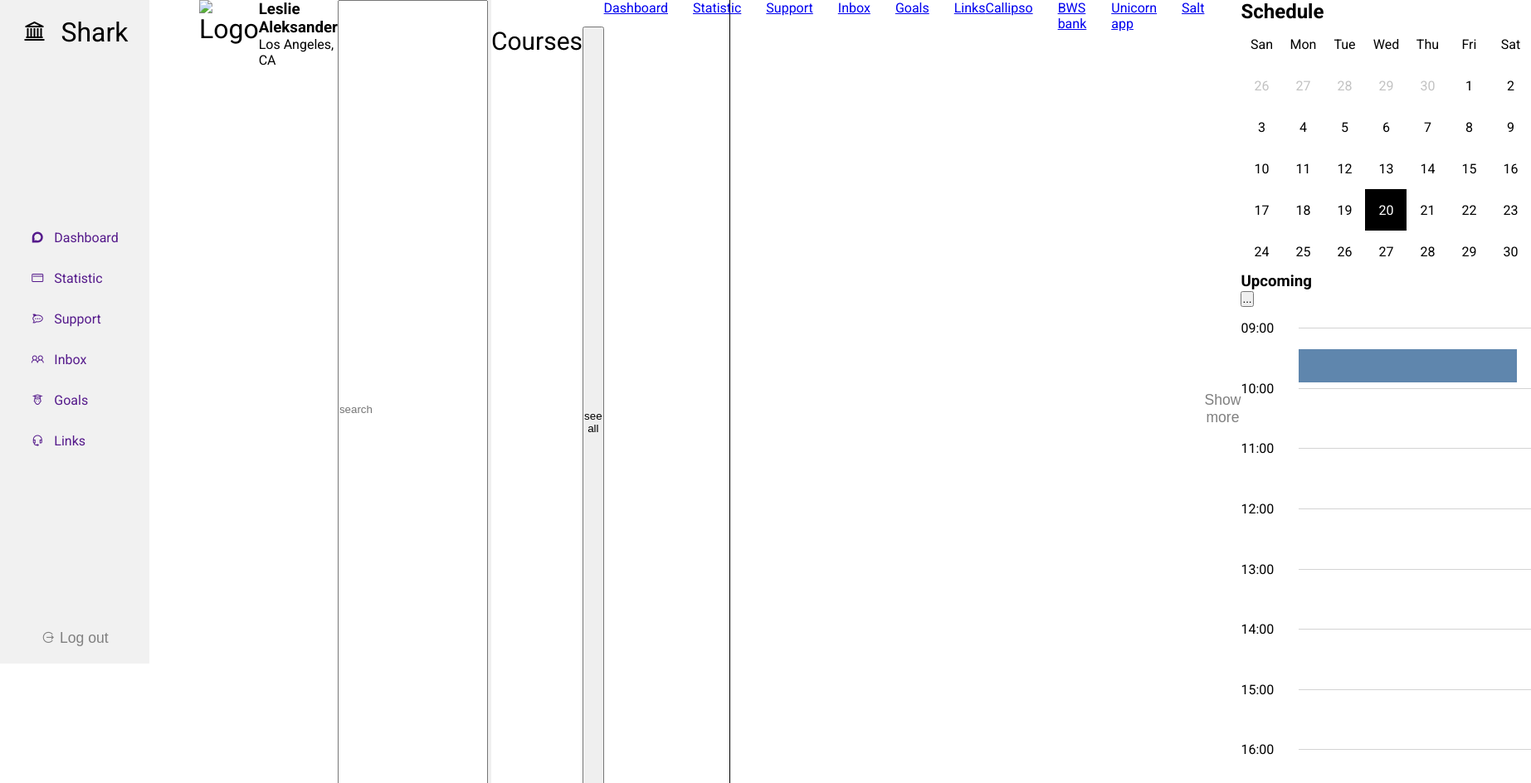
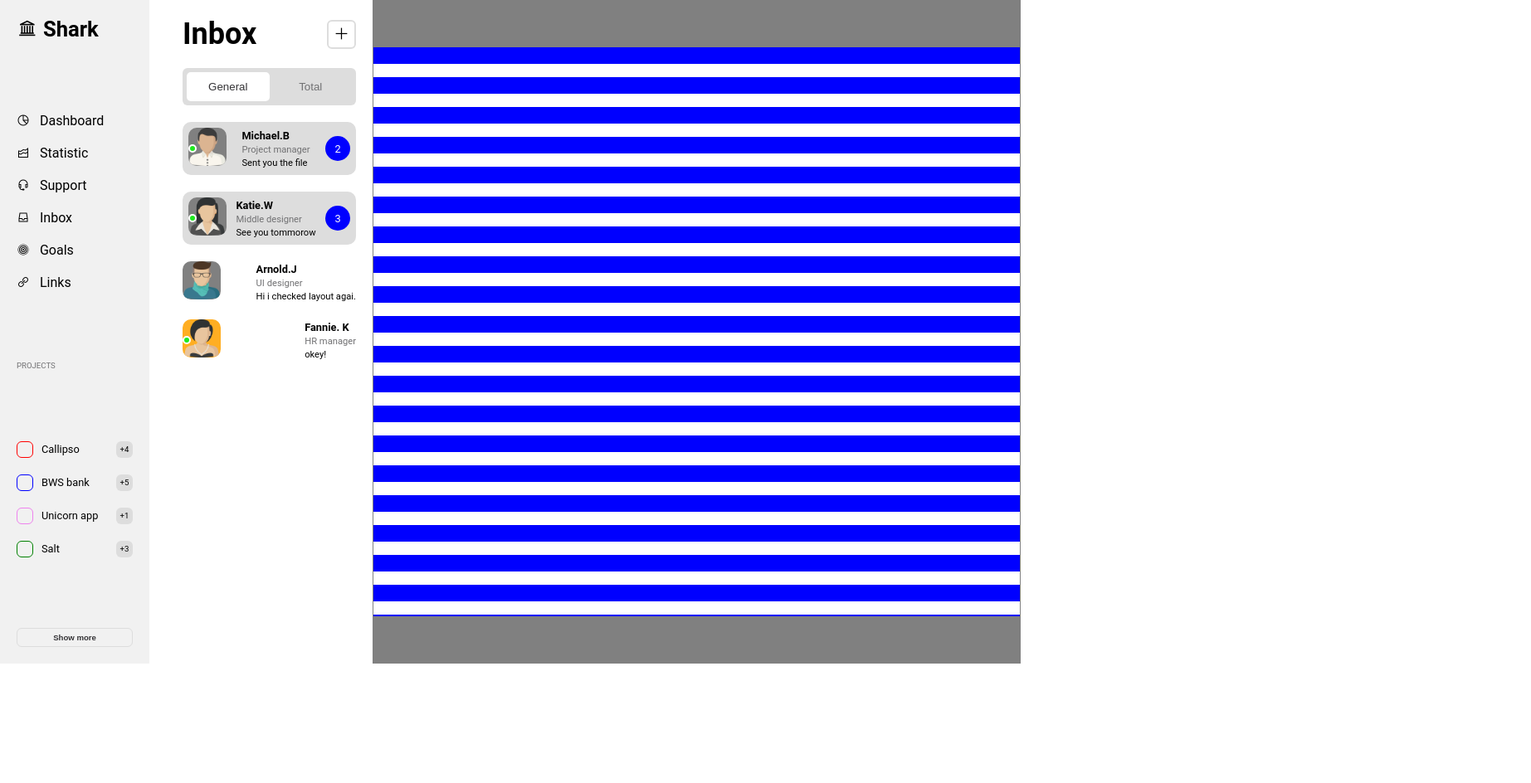
Before and after one commit to VladYanch/Project_FE_Chat, a plain HTML site: page index.html in a window 1280 px wide. Shown: the top 944 px of the page at 83% size, 1845 px wide, since content can reach past the window. After the commit the page ends 800 px from the top, so only its background shows below. Drawn offline with nearby package versions, Linux system fonts and the light colour scheme.

Commit message:
add avatar

```diff
--- a/index.html
+++ b/index.html
@@ -9,25 +9,26 @@
     <link rel="stylesheet"
         href="https://maxst.icons8.com/vue-static/landings/line-awesome/line-awesome/1.3.0/css/line-awesome.min.css" />
     <link rel="stylesheet" href="styles.css">
+    <link rel="stylesheet" href="script.js">
 </head>
 
 <body>
     <aside class="menu">
         <div class="logo">
-            <span class="nav__icon">
+            <span class="logo__icon">
                 <i class="las la-university"></i>
             </span>
-            <span class="nav__text">
+            <span class="logo__text">
                 Shark
             </span>
         </div>
 
         <nav class="nav">
-            <ul class="nav__list link">
+            <ul class="nav__list list">
                 <li class="nav__item">
-                    <a href="" class="nav__item">
+                    <a href="" class="nav__link link">
                         <span class="nav__icon">
-                            <i class="lab la-discourse"></i>
+                            <i class="las la-chart-pie"></i>
                         </span>
                         <span class="nav__text">
                             Dashboard
@@ -36,9 +37,9 @@
                 </li>
 
                 <li class="nav__item">
-                    <a href="" class="nav__item">
+                    <a href="" class="nav__link link">
                         <span class="nav__icon">
-                            <i class="las la-credit-card"></i>
+                            <i class="las la-chart-area"></i>
                         </span>
                         <span class="nav__text">
                             Statistic
@@ -47,9 +48,9 @@
                 </li>
 
                 <li class="nav__item">
-                    <a href="" class="nav__item">
+                    <a href="" class="nav__link link">
                         <span class="nav__icon">
-                            <i class="lab la-rocketchat"></i>
+                            <i class="las la-headset"></i>
                         </span>
                         <span class="nav__text">
                             Support
@@ -58,9 +59,9 @@
                 </li>
 
                 <li class="nav__item">
-                    <a href="" class="nav__item">
+                    <a href="" class="nav__link link">
                         <span class="nav__icon">
-                            <i class="las la-user-friends"></i>
+                            <i class="las la-inbox"></i>
                         </span>
                         <span class="nav__text">
                             Inbox
@@ -69,9 +70,9 @@
                 </li>
 
                 <li class="nav__item">
-                    <a href="" class="nav__item">
+                    <a href="" class="nav__link link">
                         <span class="nav__icon">
-                            <i class="las la-user-graduate"></i>
+                            <i class="las la-bullseye"></i>
                         </span>
                         <span class="nav__text">
                             Goals
@@ -80,9 +81,9 @@
                 </li>
 
                 <li class="nav__item">
-                    <a href="" class="nav__item">
+                    <a href="" class="nav__link link">
                         <span class="nav__icon">
-                            <i class="las la-headset"></i>
+                            <i class="las la-link"></i>
                         </span>
                         <span class="nav__text">
                             Links
@@ -92,161 +93,163 @@
             </ul>
         </nav>
 
-        <button class="button">
-            <span class="icon">
-                <i class="las la-sign-out-alt"></i>
-            </span>
-            Log out
-        </button>
-
-    </aside>
-
-    <main>
-
-        <section class="hero">
-            <img class="logo" src="#" alt="Logo">
-
-            <div class="name">
-                <h3 class="person__title">Leslie Aleksander</h3>
-                <p class="person__text">Los Angeles, CA</>
-            </div>
-
-            <div class="search"></div>
-            <input type="text" placeholder="search">
-            <button class="header__button"></button>
-            </div>
-
-
-            <div class="head">
-                <span class="head__title">Courses</span>
-                <button class="button_see">see all</button>
-            </div>
-
-            <ul class="menu__site list">
-                <li><a href="#" class="menu-list-item link">Dashboard</a></li>
-                <li><a href="#" class="menu-list-item link">Statistic</a></li>
-                <li><a href="#" class="menu-list-item link">Support</a></li>
-                <li><a href="#" class="menu-list-item link">Inbox</a></li>
-                <li><a href="#" class="menu-list-item link">Goals</a></li>
-                <li><a href="#" class="menu-list-item link">Links</a></li>
-            </ul>
-
-            <ul class="menu__site list">
-                <li>
-                    <a href="#" class="menu-list-item link">Callipso</a>
-
+        <p class="projects_title">projects</p>
+        <ul class="projects list link">
+            <li class="projects__item link">
+                <div class="projects__item-icon projects__item-icon--red"></div>
+                <a href="#" class="projects__item-link link">Callipso</a>
+                <div class="projects__item-count">+4</div>
             </li>
-                <li><a href="#" class="menu-list-item link">BWS bank</a></li>
-                <li><a href="#" class="menu-list-item link">Unicorn app</a></li>
-                <li><a href="#" class="menu-list-item link">Salt</a></li>
+            <li class="projects__item link">
+                <div class="projects__item-icon projects__item-icon--blue"></div>
+                <a href="#" class="projects__item-link link">BWS bank</a>
+                <div class="projects__item-count">+5</div>
+            </li>
+            <li class="projects__item link">
+                <div class="projects__item-icon projects__item-icon--violet"></div>
+                <a href="#" class="projects__item-link link">Unicorn app</a>
+                <div class="projects__item-count">+1</div>
+            </li>
+            <li class="projects__item link">
+                <div class="projects__item-icon projects__item-icon--green"></div>
+                <a href="#" class="projects__item-link link">Salt</a>
+                <div class="projects__item-count">+3</div>
+            </li>
         </ul>
 
         <button class="button">
             Show more
         </button>
-        </section>
+    </aside>
 
-
-        <div class="right">
-            <section class="section-calendar">
-                <h2>Schedule</h2>
-
-                <ul class="calendar">
-                    <li class="calendar__item calendar__item--small">San</li>
-                    <li class="calendar__item calendar__item--small">Mon</li>
-                    <li class="calendar__item calendar__item--small">Tue</li>
-                    <li class="calendar__item calendar__item--small">Wed</li>
-                    <li class="calendar__item calendar__item--small">Thu</li>
-                    <li class="calendar__item calendar__item--small">Fri</li>
-                    <li class="calendar__item calendar__item--small">Sat</li>
-                    <li class="calendar__item calendar__item--grey">26</li>
-                    <li class="calendar__item calendar__item--grey">27</li>
-                    <li class="calendar__item calendar__item--grey">28</li>
-                    <li class="calendar__item calendar__item--grey">29</li>
-                    <li class="calendar__item calendar__item--grey">30</li>
-                    <li class="calendar__item">1</li>
-                    <li class="calendar__item">2</li>
-                    <li class="calendar__item">3</li>
-                    <li class="calendar__item">4</li>
-                    <li class="calendar__item">5</li>
-                    <li class="calendar__item">6</li>
-                    <li class="calendar__item">7</li>
-                    <li class="calendar__item">8</li>
-                    <li class="calendar__item">9</li>
-                    <li class="calendar__item">10</li>
-                    <li class="calendar__item">11</li>
-                    <li class="calendar__item">12</li>
-                    <li class="calendar__item">13</li>
-                    <li class="calendar__item">14</li>
-                    <li class="calendar__item">15</li>
-                    <li class="calendar__item">16</li>
-                    <li class="calendar__item">17</li>
-                    <li class="calendar__item">18</li>
-                    <li class="calendar__item">19</li>
-                    <li class="calendar__item calendar__item--active">20</li>
-                    <li class="calendar__item">21</li>
-                    <li class="calendar__item">22</li>
-                    <li class="calendar__item">23</li>
-                    <li class="calendar__item">24</li>
-                    <li class="calendar__item">25</li>
-                    <li class="calendar__item">26</li>
-                    <li class="calendar__item">27</li>
-                    <li class="calendar__item">28</li>
-                    <li class="calendar__item">29</li>
-                    <li class="calendar__item">30</li>
-                </ul>
-
-                <div class="upcoming__header">
-                    <h3 class="upcoming__title">Upcoming</h3>
-                    <button class="button_dot">...</button>
-                </div>
-            </section>
-            <section class="schedule">
-                <div class="timeline">
-
-                    <div class="lesson lesson--930h"></div>
-
-                    <div class="timeline__item">
-                        <div class="timeline__time">09:00</div>
-                        <div class="timeline__line"></div>
+    <main>
+        <div class="inbox">
+            <div class="inbox__title-wrp">
+                <h2 class="inbox__title">Inbox</h2>
+                <button class="inbox__button" type="button"><i class="las la-plus"></i></button>
             </div>
 
-                    <div class="timeline__item">
-                        <div class="timeline__time">10:00</div>
-                        <div class="timeline__line"></div>
+            <div class="inbox__switcher">
+                <button class="inbox__switcher-button inbox__switcher-button--active" id="general-btn">General</button>
+                <button class="inbox__switcher-button" id="total-btn">Total</button>
             </div>
-                    <div class="timeline__item">
-                        <div class="timeline__time">11:00</div>
-                        <div class="timeline__line"></div>
+
+            <div class="person">
+                <div class="person__item person__item--online person__item--active">
+                    <div class="person__avatar">
+                        <img class="person__avatar-pic" src="./images/Michal.png"></img>
                     </div>
-                    <div class="timeline__item">
-                        <div class="timeline__time">12:00</div>
-                        <div class="timeline__line"></div>
+                    <div class="person__online"></div>
+
+                    <div class="person__column">
+                        <h3 class="person__header">Michael.B</h3>
+                        <p class="person__role">Project manager</p>
+                        <p class="person__message">Sent you the file</p>
                     </div>
-                    <div class="timeline__item">
-                        <div class="timeline__time">13:00</div>
-                        <div class="timeline__line"></div>
+                    <div class="person__count">2</div>
                 </div>
-                    <div class="timeline__item">
-                        <div class="timeline__time">14:00</div>
-                        <div class="timeline__line"></div>
+
+                <div class="person__item person__item--online person__item--active">
+                    <div class="person__avatar">
+                        <img class="person__avatar-pic" src="./images/Katie.png"></img>
                     </div>
-                    <div class="timeline__item">
-                        <div class="timeline__time">15:00</div>
-                        <div class="timeline__line"></div>
+                    <div class="person__online"></div>
+
+                    <div class="person__column ">
+                        <h3 class="person__header">Katie.W</h3>
+                        <p class="person__role">Middle designer</p>
+                        <p class="person__message">See you tommorow</p>
                     </div>
-                    <div class="timeline__item">
-                        <div class="timeline__time">16:00</div>
-                        <div class="timeline__line"></div>
+                    <div class="person__count">3</div>
                 </div>
-                    <div class="timeline__item">
-                        <div class="timeline__time">17:00</div>
-                        <div class="timeline__line"></div>
+
+                <div class="person__item person__item--offline person__item--not-active">
+                    <div class="person__avatar">
+                        <img class="person__avatar-pic" src="./images/Arnold.png"></img>
+                        <div class="person__online"></div>
+                    </div>
+                    <div class="person__column">
+                        <h3 class="person__header">Arnold.J</h3>
+                        <p class="person__role">UI designer</p>
+                        <p class="person__message">Hi i checked layout agai.</p>
+                    </div>
+                    <div class="person__count"></div>
+                </div>
+
+                <div class="person__item person__item--online person__item--not-active">
+                    <div class="person__avatar">
+                        <img class="person__avatar-pic person__avatar--yellow" src="./images/Fannie.png"></img>
+                    </div>
+                    <div class="person__online"></div>
+
+                    <div class="person__column">
+                        <h3 class="person__header">Fannie. K</h3>
+                        <p class="person__role">HR manager</p>
+                        <p class="person__message">okey!</p>
+                    </div>
+                    <div class="person__count">3</div>
+                </div>
+
+                <!-- <div class="person__item"></div>
+                <div class="person__item"></div>
+                <div class="person__item"></div>
+                <div class="person__item"></div>
+                <div class="person__item"></div> -->
             </div>
         </div>
-            </section>
+
+        <div class="chat">
+            <div class="chat-top"></div>
+
+            <div class="messages">
+                <div class="message"></div>
+                <div class="message"></div>
+                <div class="message"></div>
+                <div class="message"></div>
+                <div class="message"></div>
+                <div class="message"></div>
+                <div class="message"></div>
+                <div class="message"></div>
+                <div class="message"></div>
+                <div class="message"></div>
+                <div class="message"></div>
+                <div class="message"></div>
+                <div class="message"></div>
+                <div class="message"></div>
+                <div class="message"></div>
+                <div class="message"></div>
+                <div class="message"></div>
+                <div class="message"></div>
+                <div class="message"></div>
+                <div class="message"></div>
+                <div class="message"></div>
+                <div class="message"></div>
+                <div class="message"></div>
+                <div class="message"></div>
+                <div class="message"></div>
+                <div class="message"></div>
+                <div class="message"></div>
+                <div class="message"></div>
+                <div class="message"></div>
+                <div class="message"></div>
+                <div class="message"></div>
+                <div class="message"></div>
+                <div class="message"></div>
+                <div class="message"></div>
+                <div class="message"></div>
+                <div class="message"></div>
+                <div class="message"></div>
+                <div class="message"></div>
+                <div class="message"></div>
+                <div class="message"></div>
             </div>
+
+            <div class="chat-bottom"></div>
+        </div>
+
+        <div class="panel"></div>
     </main>
+    <script src="script.js"></script>
 </body>
 
 </html>
--- a/styles.css
+++ b/styles.css
@@ -1,26 +1,47 @@
-@import url("https://fonts.googleapis.com/css2?family=Roboto:wght@100;300;400;500;700;900&display=swap");
+:root {
+    --light-gray: #dddddd;
+    --gray-text: #d8d6d6;
+    --dark-gray: #717173;
+    --dark-text: #343336;
+}
 
-* {
+@import url('https://fonts.googleapis.com/css2?family=Roboto:wght@100;300;400;500;700;900&display=swap');
+
+* { /* all */
     box-sizing: border-box;
     padding: 0;
     margin: 0;
 }
+html,
+body,
+main,
+aside,
+.inbox,
+.chat,
+.panel {
+    height: 100%;
+}
+body {
+    font-family: 'Roboto', sans-serif;
 
-body {
-    font-family: "Roboto", sans-serif;
-    margin: 0;
 }
-
 aside {
     position: absolute;
     top: 0;
+    left: 0;
+    background: lightgrey;
+    width: 200px;
+}
 
+/*       Asside       */
+.logo {
+    font-size: 1.6rem;
+    font-weight: 700;
 }
 
 ul {
     margin: 0;
     padding: 0;
-    color:black;
 }
 
 .menu {
@@ -32,36 +53,29 @@ ul {
     background: #f1f1f1;
     display: flex;
     flex-direction: column;
-    align-items: center;
     justify-content: space-between;
-    padding: 20px 0;
+    padding: 20px 20px;
     box-sizing: border-box;
 }
 
-.menu__list-item {
+.nav {
+    padding-left: 0;
+}
+
+.list {
+    list-style: none;
+}
+
+.link {
     text-decoration: none;
 }
 
-.nav {
-    /* padding-top: 40px; */
-    /* padding-bottom: 20px; */
-    padding-left: 0;
-}
-
-.link {
-    list-style: none;
-}
-
-.nav__item {
-    text-decoration: none;
-}
-
-.logo {
-    font-size: 2rem;
+.nav__text, .nav__icon {
+    color: black;
 }
 
 .nav__item:not(:last-child) {
-    margin-bottom: 30px;
+    margin-bottom: 20px;
 }
 
 nav__list {
@@ -72,140 +86,249 @@ nav__list {
     margin-right: .5rem;
 }
 
+.projects_title {
+    color: var(--dark-gray);
+    text-transform: uppercase;
+    font-size: .6rem;
+}
+
+.projects__item {
+    display: flex;
+    font-size: 0.8rem;
+    justify-content: space-between;
+    align-items: center;
+    gap: 10px;
+}
+
+/* .projects__item {
+    margin-bottom: 20px
+} */
+
+.projects__item-link {
+    color: black;
+}
+
+.projects__item:not(:last-child) {
+    margin-bottom: 20px
+}
+
+.projects__item-icon, .projects__item-count {
+    width: 20px;
+    height: 20px;
+    border-radius: 30%;
+}
+
+.projects__item-icon--red {
+    border: 1px solid red;
+}
+
+.projects__item-icon--blue {
+    border: 1px solid blue;
+}
+
+.projects__item-icon--violet {
+    border: 1px solid violet;
+}
+
+.projects__item-icon--green {
+    border: 1px solid green;
+}
+
+.projects__item-link {
+    margin-right: auto;
+}
+
+.projects__item-count {
+    display: flex;
+    justify-content: center;
+    align-items: center;
+    font-size: .6rem;
+    background: var(--light-gray);
+}
+
 .button {
-    border: none;
+    border: 1px solid var(--light-gray);
     background: none;
-    font-size: 1.1rem;
-    color: grey;
+    font-size: .6rem;
+    font-weight: 600;
+    color: var(--dark-text);
+    padding: 5px 5px;
+    border-radius: 6px;
 }
 
 .button:hover {
     cursor: pointer;
 }
 
-/* @media (max-width: 768px) {
-    .menu {
-        display: none;
-    }
-} */
+/*      Inbox header       */
+.inbox {
+    border-right: 1px solid grey;
+    width: 250px;
+    padding: 20px 20px 0 20px;
+}
+main {
+    position: absolute;
+    top: 0;
+    left: 200px;
+    width: calc(100% - 200px);
+    display: flex;
+}
+.chat {
+    border-right: 1px solid grey;
+    width: calc(100% - 250px - 50px);
 
-main {
-    width: 50%;
-    height: 100%;
-    /* width: 500px; */
     display: flex;
-    margin: 0;
-    margin-left: 15rem;
-    border-right: 1px solid black;
+    justify-content: space-between;
+    flex-direction: column;
+}
+.panel {
+    width: 50px;
+}
+.chat-item {
+    height: 80px;
+    background: blue;
+    /* надо поправить, чтобы отступ был у всех кроме последнего */
+    margin-bottom: 1rem;
+}
+.container,
+.messages {
+    overflow-y: scroll;
+    /* надо поправить, видимо сделать через calc(), чтобы все было идеально */
+    height: 90%;
+}
+.container::-webkit-scrollbar,
+.messages::-webkit-scrollbar {
+    display: none;
+}
+.chat-top,
+.chat-bottom  {
+    height: 60px;
+    background: grey;
+}
+.message {
+    height: 20px;
+    background: blue;
+    margin-bottom: 1rem;
 }
 
-.hero {
-    margin: 0;
-    display: flex;
-    /* justify-content: space-between; */
+.inbox__button {
+    background: none;
+    border: 2px solid var(--light-gray);
+    border-radius: 6px;
+    width: 35px;
+    height: 35px;
+    font-size: 20px;
 }
 
-.head {
-    margin: 0;
-    margin-top: 2rem;
+.inbox__button:hover {
+    cursor: pointer;
+    opacity: 0.6;
+}
+
+.inbox__title-wrp {
     display: flex;
     justify-content: space-between;
-}
-
-.head__title {
-    font-size: 30px;
-}
-
-.head__text {
-    font-size: 12px;
-    margin-right: 2rem;
-}
-
-.menu__site {
-    display: flex;
-    list-style: none;
-    gap: 30px;
-    text-decoration: none;
-}
-
-.area {
-    width: 100%;
-    height: 100%;
-    /* height: 350px; */
-    /* background: url(../image/area.png); */
-    background: url();
-    /* background-repeat: no-repeat; */
-    background-position: center;
-}
-
-.calendar {
-    width: 350px;
-    list-style: none;
-    padding: 0;
-    display: flex;
-    flex-wrap: wrap;
-}
-
-.calendar__item {
-    width: calc(100%/7);
-    aspect-ratio: 1;
-    display: flex;
-    justify-content: center;
+    margin-bottom: 20px;
+    font-size: 1.5rem;
     align-items: center;
 }
 
-.calendar__item--small {
-    font-size: 0, 75 rem;
+.inbox__switcher {
+    display: flex;
+    background: var(--light-gray);
+    padding: 5px;
+    border-radius: 6px;
+    margin-bottom: 20px;
 }
 
-.calendar__item--grey {
-    color: rgb(194, 194, 194);
+.inbox__switcher-button {
+    width: 50%;
+    border: none;
+    border-radius: 5px;
+    padding: 10px 0;
+    background: transparent;
+    color: var(--dark-gray);
 }
 
-.calendar__item--active {
-    background: #000;
-    color: #fff;
+.inbox__switcher-button--active {
+    background: white;
+    color: var(--dark-text);
 }
 
-.calendar__item:not(.calendar__item--small):hover {
-    background: rgb(198, 194, 194);
-    cursor: pointer;
+.person {
+}
+.person__item {
+    display: flex;
+    justify-content: space-between;
+    align-items: center;
+    margin-bottom: 20px;
 }
 
-.timeline {
-    margin-top: 1rem;
-    height: 600px;
-    display: flex;
-    flex-direction: column;
-    justify-content: space-between;
+.person__avatar {
     position: relative;
 }
 
-.timeline__line {
-    height: 1px;
-    background: lightgray;
-    width: 80%;
+.person__avatar-pic {
+    /* position: relative; */
+    width: 46px;
+    height: 46px;
+    background: gray;
+    border-radius: 10px;
+}
+.person__online {
+    position: absolute;
+    background-color: rgb(31, 233, 31);
+    width: 10px;
+    height: 10px;
+    border: 2px solid white;
+    border-radius: 50%;
+
+    /* top: 190px;
+    left: 62px; */
 }
 
-.timeline__item {
-    display: flex;
-    justify-content: space-between;
-    align-items: center;
+.person__header  {
+    font-size: .8rem;
+    margin-bottom: 3px;
+}
+.person__role {
+    font-size: .7rem;
+    color: var(--dark-gray);
+    margin-bottom: 3px;
+
+}
+.person__message {
+    font-size: .7rem;
 }
 
-.lesson {
-    width: 75%;
-    height: 40px;
-    background: rgb(95, 134, 173);
-    position: absolute;
-    left: 20%;
+.person__count {
+    display: flex;
+    width: 30px;
+    height: 30px;
+    padding: 5px;
+    color: white;
+    font-size: 0.8rem;
+    background-color: blue;
+    justify-content: center;
+    align-items: center;
+    border-radius: 50%;
 }
 
-.lesson--930h {
-    top: calc(100%/17 *1);
+.person__item--active {
+    background: var(--light-gray);
+    border-radius: 10px;
+    padding: 7px;
 }
 
-li {
-    list-style: none;
-    color:black;
+.person__avatar--yellow {
+    background: rgb(255, 174, 34);
 }
+
+.person__item--offline .person__online, .person__item--not-active .person__count{
+    display: none;
+}
+
+.person__item--not-active .person__item {
+    justify-content: start;
+    margin-left: 15px;
+}
```
Also changed, not shown: script.js (added, +26 -0 lines), images/Arnold.png (added), images/Fannie.png (added), images/Katie.png (added), images/Michal.png (added), images/free-icon-man-180690.png (added), 2 other files. Lines whose indentation alone changed are shown as unchanged.
